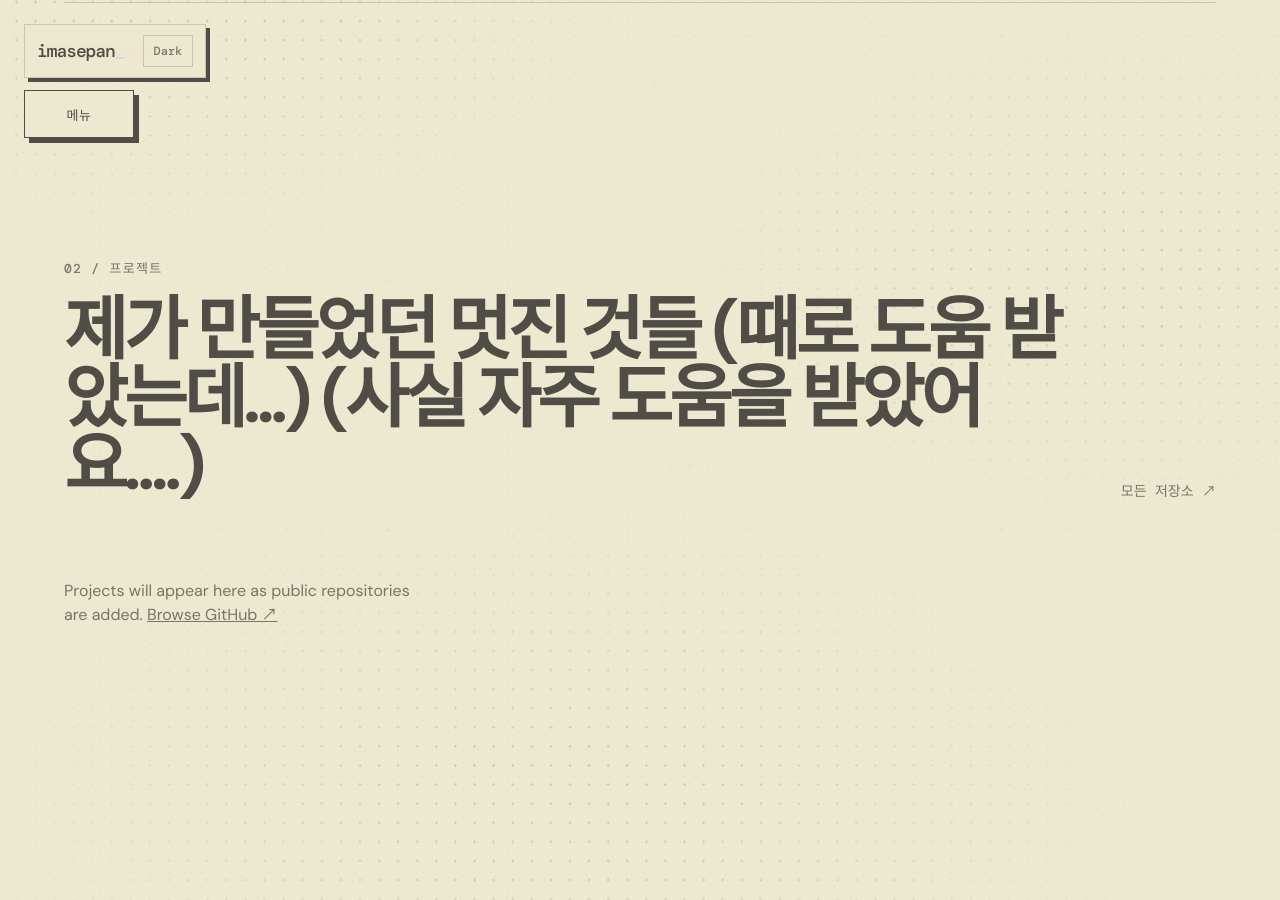
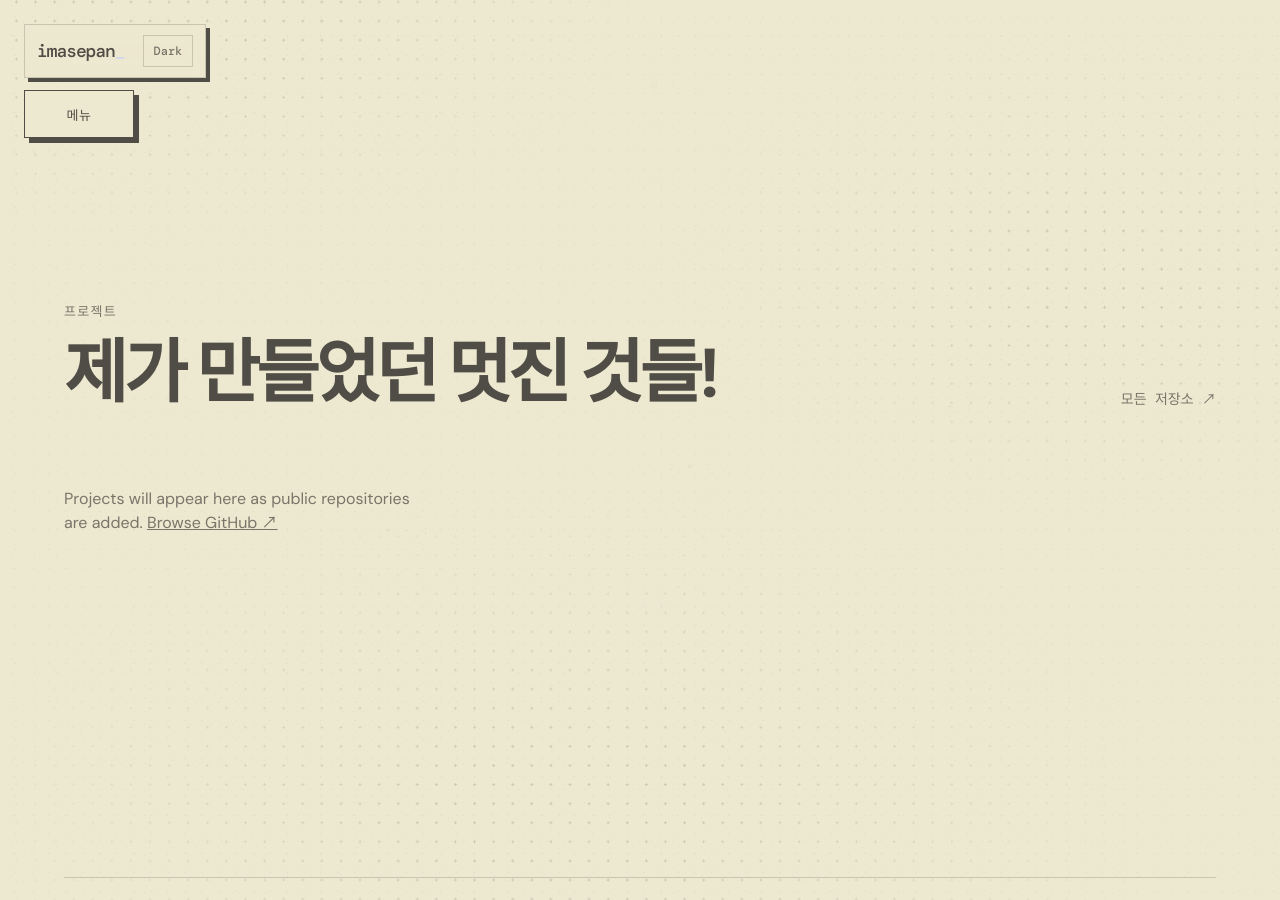
Before and after one commit to imasepan/imasepan.github.io, a Jekyll site: the page built from kr.html, in a window 1280 px wide and 900 px high, scrolled down 1923 px. Built offline with Jekyll 4.4.1, drawn with Linux system fonts in a browser that asks for light colours; some of the changed text lies outside the part shown.

Commit message:
Update kr.html
updated korean page

```diff
--- a/kr.html
+++ b/kr.html
@@ -51,8 +51,7 @@
     <main>
       <section class="hero" aria-labelledby="hero-title">
         <div class="hero-intro">
-          <p class="eyebrow">내 페이지</p>
-          <h1 id="hero-title">내 블로그,<br />내 프로젝트,<br />내가 좋아하는 것들</h1>
+          <h1 id="hero-title">내 블로그,<br />내 프로젝트,<br />내가 좋아하는 것</h1>
           <div class="hero-photo-panel">
             <p class="hero-copy">저의 커리어, 저의 성격을 알아갈 수 있는 곳.</p>
             <div class="hero-actions">
@@ -78,8 +77,7 @@
 
       <section id="about" class="section about-section" aria-labelledby="about-title">
         <div class="about-label">
-          <p class="eyebrow">01 / 소개</p>
-          <p class="about-note">저의 짧은 자기소개</p>
+          <p class="eyebrow">소개</p>
           <figure class="about-photo">
             <img src="/assets/portrait.jpg" alt="해질녘 후지산 앞 바닷가에 친구와 함께 서 있는 김진현" />
             <figcaption>(제가 왼쪽이에요)</figcaption>
@@ -96,8 +94,8 @@
       <section id="projects" class="section" aria-labelledby="projects-title">
         <div class="section-heading">
           <div>
-            <p class="eyebrow">02 / 프로젝트</p>
-            <h2 id="projects-title">제가 만들었던 멋진 것들 (때로 도움 받았는데...) (사실 자주 도움을 받았어요....)</h2>
+            <p class="eyebrow">프로젝트</p>
+            <h2 id="projects-title">제가 만들었던 멋진 것들!</h2>
           </div>
           <a class="text-link" href="https://github.com/imasepan?tab=repositories" target="_blank" rel="noreferrer">모든 저장소 ↗</a>
         </div>
@@ -108,7 +106,7 @@
 
       <section class="section split-section single-card" aria-label="방명록">
         <a class="feature-card feature-link accent-card" href="/guestbook.html">
-          <p class="eyebrow">04 / 방명록</p>
+          <p class="eyebrow">방명록</p>
           <h2>짧은 소감을 남겨 주세요.</h2>
           <p>사이트가 마음에 들었다면 메시지를 남겨 주세요! (좋은 메시지라면 더 좋아요).</p>
           <span class="text-link">방명록 쓰기 →</span>
```
